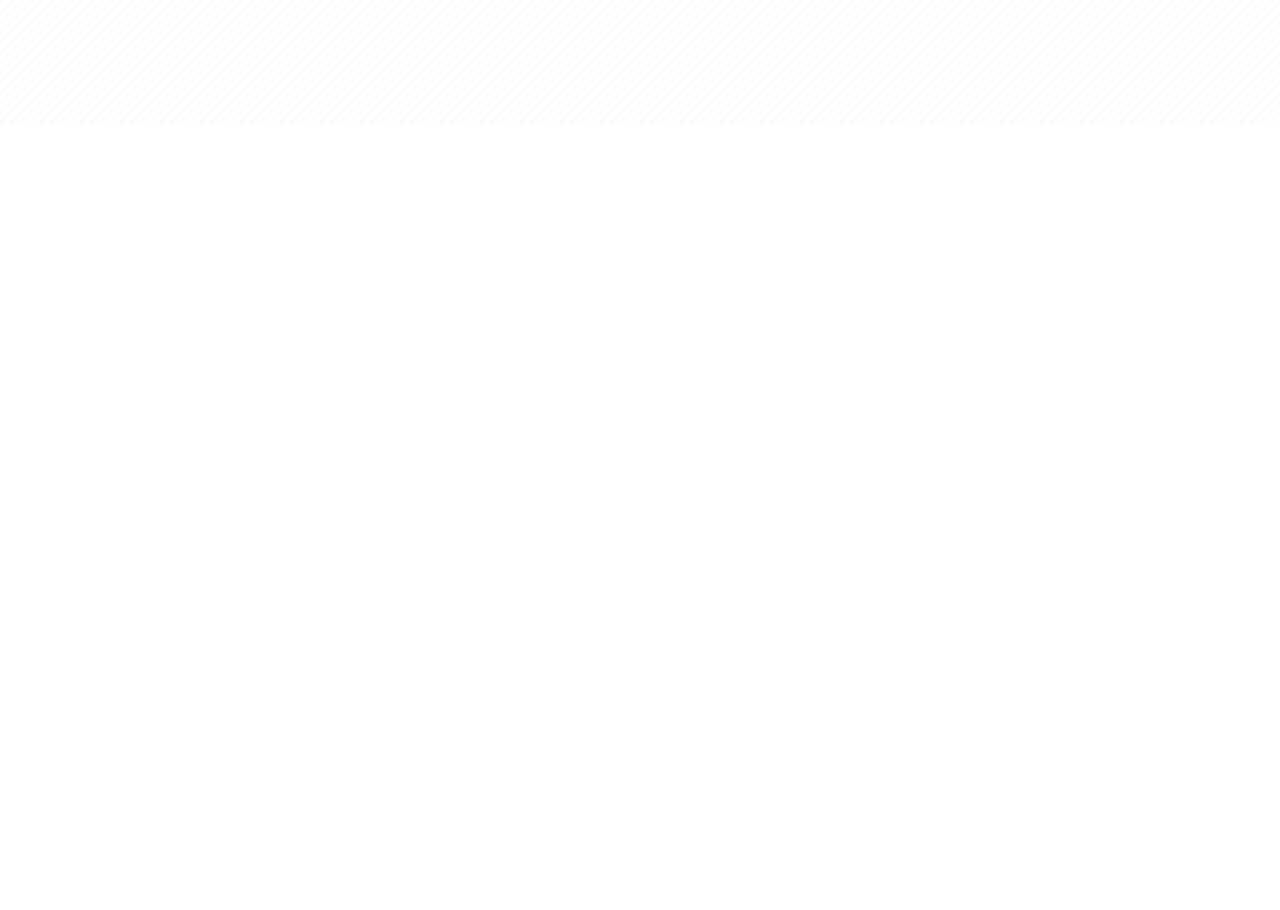
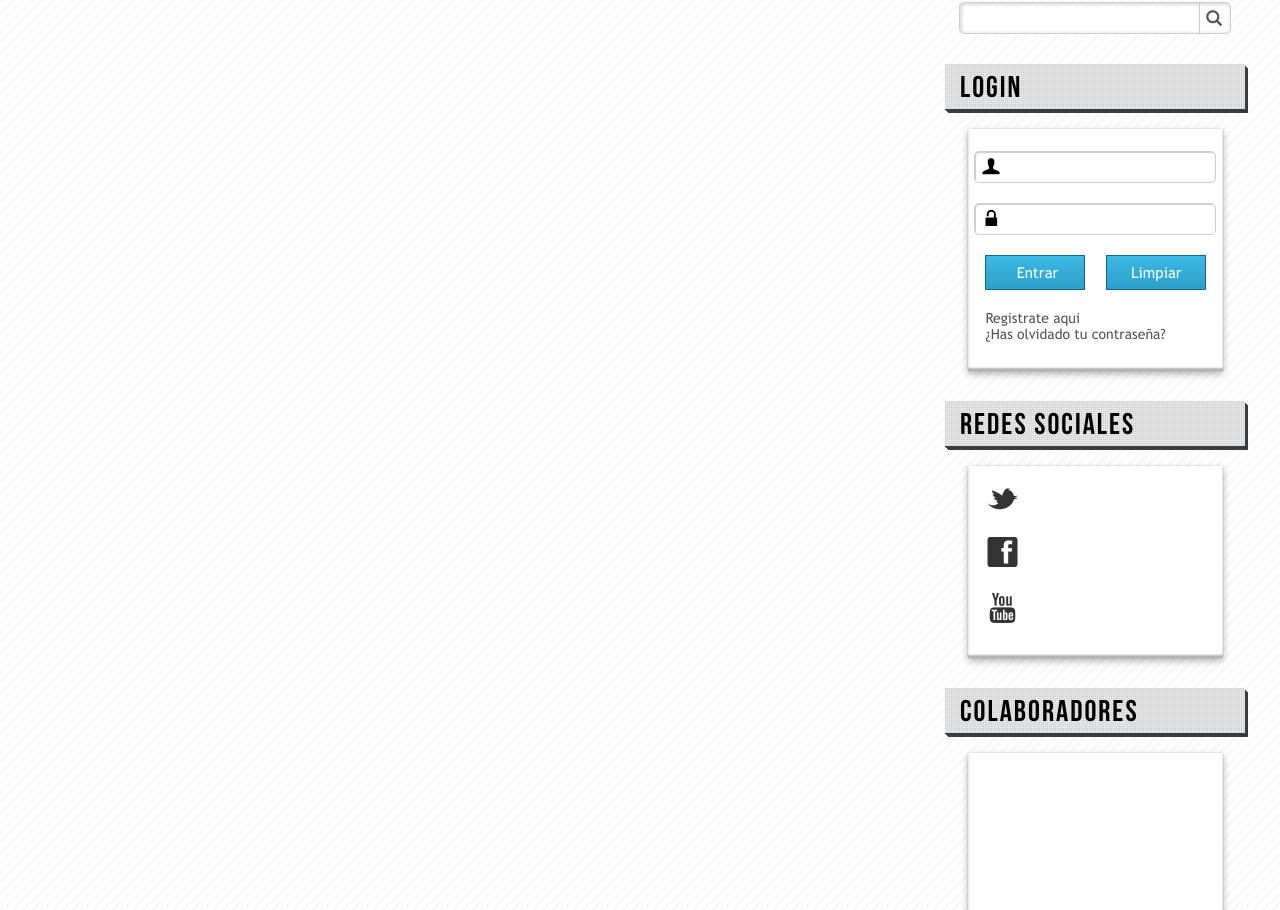
Before and after one commit to pozito31/CSS, a plain HTML site: page maquetacion-2/index.html in a window 1280 px wide. Shown: the part 677-1587 px from the top of the page. Before the commit the page ends 800 px from the top, so only its background shows below. Drawn offline with Linux system fonts and the light colour scheme.

Commit message:
actualizando cambios

```diff
--- a/maquetacion-2/css/style.css
+++ b/maquetacion-2/css/style.css
@@ -175,3 +175,171 @@ body {
     color: #0370b9;
     font-size: 15px;
 }
+
+/*Barra lateral*/
+#lateral{
+    width: 300px;
+    min-height: 1200px;
+    font-family: "TrebuchetMS";
+    float: right;
+    margin: 20px;
+}
+
+aside h3 {
+    display: block;
+    width: auto;
+    height: 45px;
+    line-height: 49px;
+    background: url("../img/pxgray.png"), white;
+    box-shadow: 0px 1px 0px #393d3f, 1px 2px 0px #393d3f, 2px 3px 0px #393d3f, 3px 4px 0px #393d3f;
+    font-size: 30px;
+    font-family: "BebasNeue";
+    font-weight: normal;
+    letter-spacing: 2px;
+    padding-left: 15px;
+    margin-top: 30px;
+    margin-bottom: 15px;
+}
+
+#lateral h3:first-child {
+    margin-top: 0px;
+}
+
+#search {
+    width: 90%;
+    height: 30px;
+    margin: 10px auto;
+    background-color: white;
+    border: 1px solid #ccc;
+    border-radius: 5px;
+    box-shadow: 1px 1px 4px #ccc inset;
+}
+
+#lateral input[type="text"] {
+    width: 85%;
+    height: 30px;
+    border: none;
+    padding-left: 5px;
+    border-radius: 5px;
+    background-color: transparent;
+    color: #ccc;
+    transition: all 300ms;
+}
+
+#lateral input[type="text"]:focus {
+    color: #555;
+}
+
+#lateral input[type="button"],
+#lateral input[type="submit"] {
+    height: 30px;
+    cursor: pointer;
+    font-size: 16px;
+    background-color: transparent;
+    border: none;
+    border-left: 1px solid #ccc;
+    color: #555;
+    padding-left: 6px;
+}
+
+.aside-box {
+    width: 85%;
+    height: 240px;
+    margin: 0px auto;
+    margin-top: 20px;
+    padding-top: 2px;
+    background: white;
+    box-shadow: 0px 0px 1px rgba(0, 0, 0, 0.3), 0px 3px 7px rgba(0, 0, 0, 0.3), 0px 1px white inset, 0px -3px 2px rgba(0, 0, 0, 0.3) inset;
+}
+
+#login input[type="email"],
+#login input[type="password"] {
+    display: block;
+    margin: 0 auto;
+    margin-top: 20px;
+    width: 82%;
+    height: 30px;
+    border: 1px solid #ccc;
+    box-shadow: 1px 1px 1px #ccc inset;
+    border-radius: 5px;
+    padding-left: 30px;
+    color: gray;
+}
+
+#login input[type="email"]:focus,
+#login input[type="password"]:focus {
+    color: #555;
+    box-shadow: 1px 1px 1px grey inset;
+}
+
+#login #user,
+#login #password {
+    display: block;
+    text-align: center;
+    position: absolute;
+    margin-left: 15px;
+    margin-top: 6px;
+    height: 30px;
+}
+
+#login #password {
+    margin-left: 18px;
+    margin-top: 25px;
+    font-size: 20px;
+}
+
+#login input[type="submit"],
+#login input[type="button"],
+#login input[type="reset"],
+#login button {
+    /*display: block;*/
+    text-align: center;
+    width: 100px;
+    height: 35px;
+    margin-top: 20px;
+    color: white;
+    background: linear-gradient(to bottom, #3eb8e5 0%, #2ca0ca 100%);
+    border: 1px solid #156785;
+    border-radius: 0px;
+    cursor: pointer;
+    font-size: 15px;
+    font-family: "TrebuchetMS";
+    font-weight: lighter;
+    margin-left: 17px;
+    margin-bottom: 20px;
+    transition: all 300ms;
+}
+
+#login input[type="submit"]:hover,
+#login input[type="button"]:hover,
+#login input[type="reset"]:hover,
+#login button:hover {
+    box-shadow: 0px 0px 3px gray;
+}
+
+#login a {
+    display: block;
+    font-size: 14px;
+    text-decoration: none;
+    margin-left: 18px;
+    color: #555
+}
+
+#login a:hover {
+    text-decoration: underline;
+    color: #2f78bc;
+}
+
+#social {
+    height: 190px;
+}
+
+#social a {
+    display: block;
+    color: #333;
+    text-decoration: none;
+    font-size: 30px;
+    margin-left: 20px;
+    margin-top: 10px;
+    margin-bottom: 20px;
+}
--- a/maquetacion-2/index.html
+++ b/maquetacion-2/index.html
@@ -35,12 +35,14 @@
       </div>
     </header>
     <!--Fin de la cabecera-->
-    <!--Inicio Banner-->
     <section class="wrap wrap-content">
       <section id="info">
+        <!--Inicio Banner-->
         <div id="banner">
           <h1>CURSOS DE DESARROLLO WEB CON JESSICA POZO WEB</h1>
         </div>
+        <!--Fin Banner-->
+        <!--Inicio de las tarjetas-->
         <div id="cards">
           <div class="card">
             <p class="icon">H</p>
@@ -78,8 +80,46 @@
             </p>
           </div>
         </div>
+        <!--Fin de las tarjetas-->
       </section>
+      <!--Inicio barra lateral-->
+      <aside id="lateral">
+        <h3>BUSCAR</h3>
+        <div id="search">
+          <form>
+            <input type="text" />
+            <input type="button" value="L" class="icon" />
+          </form>
+        </div>
+        <h3>LOGIN</h3>
+        <div id="login" class="aside-box">
+          <form>
+            <label id="user" class="icon">U</label>
+            <input type="email" />
+            <label id="password" class="icon">w</label>
+            <input type="password" />
+            <input type="submit" value="Entrar" />
+            <input type="reset" value="Limpiar" />
+            <a href="#">Registrate aqui</a>
+            <a href="#">¿Has olvidado tu contraseña?</a>
+          </form>
+        </div>
+        <h3>REDES SOCIALES</h3>
+        <div id="social" class="aside-box">
+          <div class="twitter">
+            <a href="#" class="icon">t</a>
+          </div>
+          <div class="facebook">
+            <a href="#" class="icon">f</a>
+          </div>
+          <div class="youtube">
+            <a href="#" class="icon">y</a>
+          </div>
+        </div>
+        <h3>COLABORADORES</h3>
+        <div id="sponsors" class="aside-box"></div>
+      </aside>
+      <!--Fin barra lateral-->
     </section>
-    <!--Fin Banner-->
   </body>
 </html>
```
